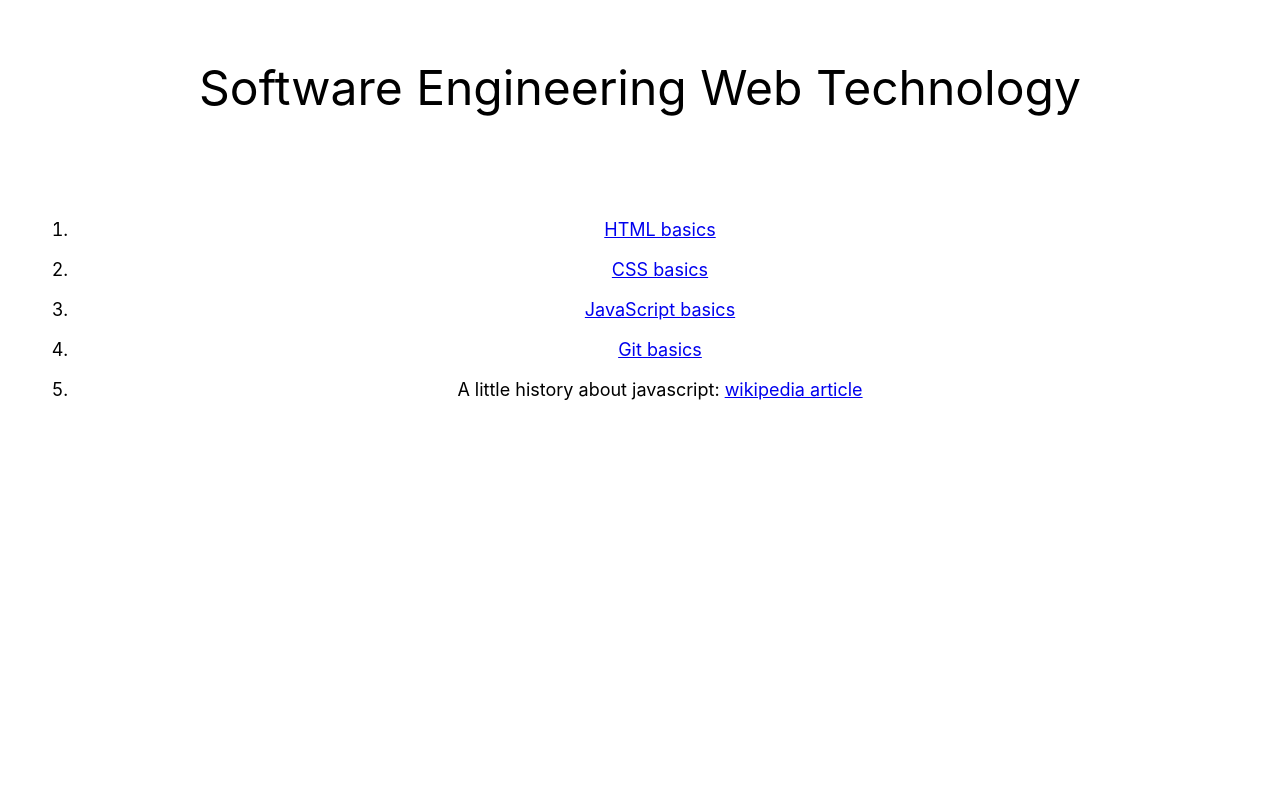
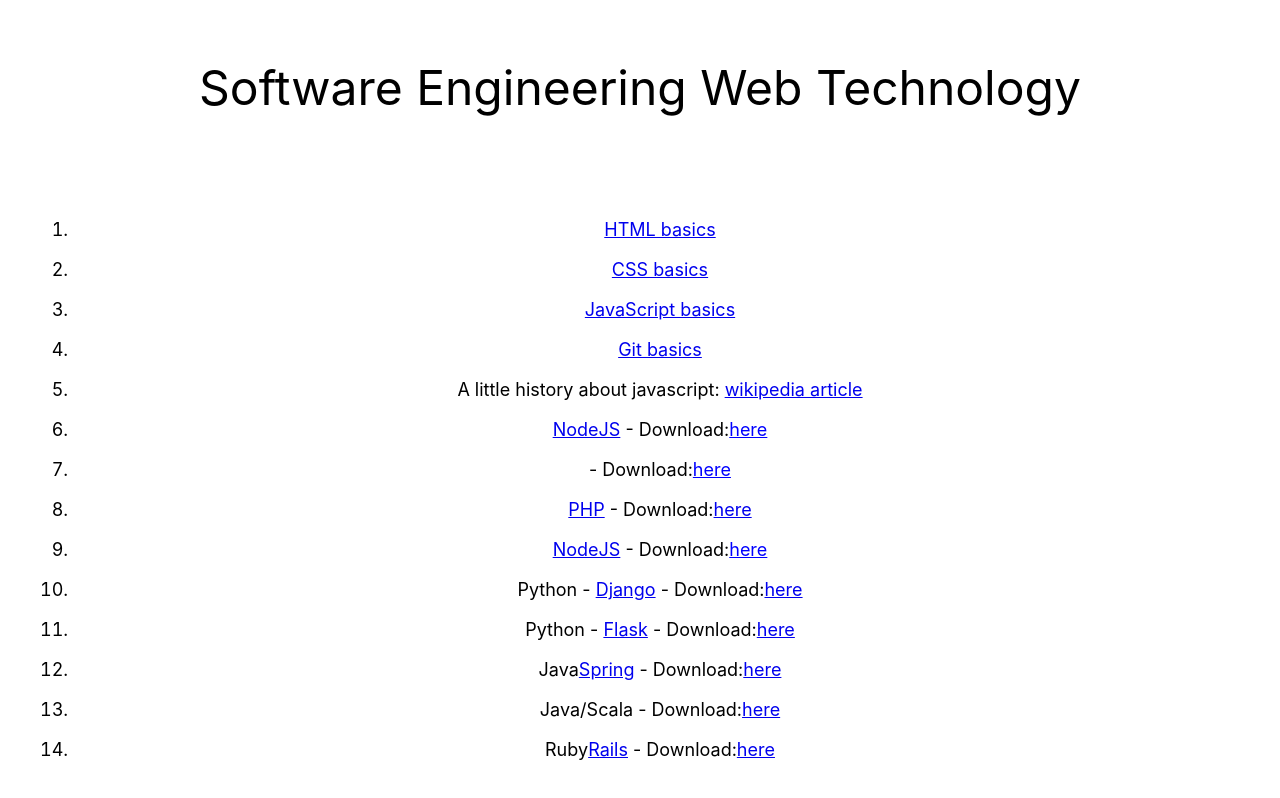
Before and after one commit to luisschubert/basicwebapp, a website: page pageview.html in a window 1280 px wide. Drawn offline with Linux system fonts and the light colour scheme.

Commit message:
added webserver frameworks

```diff
--- a/pageview.html
+++ b/pageview.html
@@ -88,6 +88,15 @@
             <li><a href="https://developer.mozilla.org/en-US/docs/Learn/Getting_started_with_the_web/JavaScript_basics"> JavaScript basics</a></li>
             <li><a href="http://rogerdudler.github.io/git-guide/">Git basics</a></li>
             <li>A little history about javascript: <a href="https://en.wikipedia.org/wiki/ECMAScript">wikipedia article</a></li>
+            <li><a href="https://nodejs.org/en/">NodeJS</a> - Download:<a href="">here<a></li>
+            <li><a href=""></a> - Download:<a href="">here<a></li>
+            <li><a href="http://php.net/">PHP</a> - Download:<a href="http://php.net/downloads.php">here<a></li>
+            <li><a href="https://nodejs.org/en/">NodeJS</a> - Download:<a href="">here<a></li>
+            <li>Python - <a href="https://www.djangoproject.com/">Django</a> - Download:<a href="https://www.djangoproject.com/download/">here<a></li>
+            <li>Python - <a href="http://flask.pocoo.org/">Flask</a> - Download:<a href="https://pypi.python.org/pypi/Flask/0.12.2">here<a></li>
+            <li>Java<a href="https://spring.io/">Spring</a> - Download:<a href="https://projects.spring.io/spring-framework/">here<a></li>
+            <li>Java/Scala<a href="https://www.playframework.com/"></a> - Download:<a href="https://www.playframework.com/download">here<a></li>
+            <li>Ruby<a href="http://rubyonrails.org/">Rails</a> - Download:<a href="http://weblog.rubyonrails.org/2017/9/7/Rails-5-1-4-and-5-0-6-released/">here<a></li>
         <ol>
     </div>
 </body>
```
